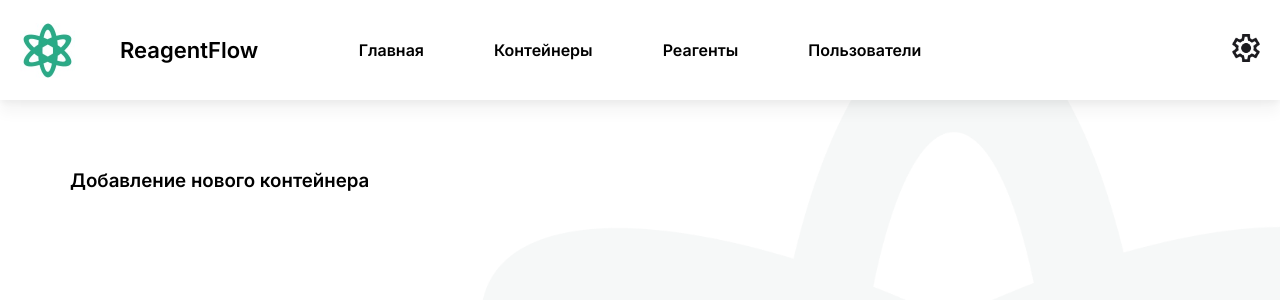
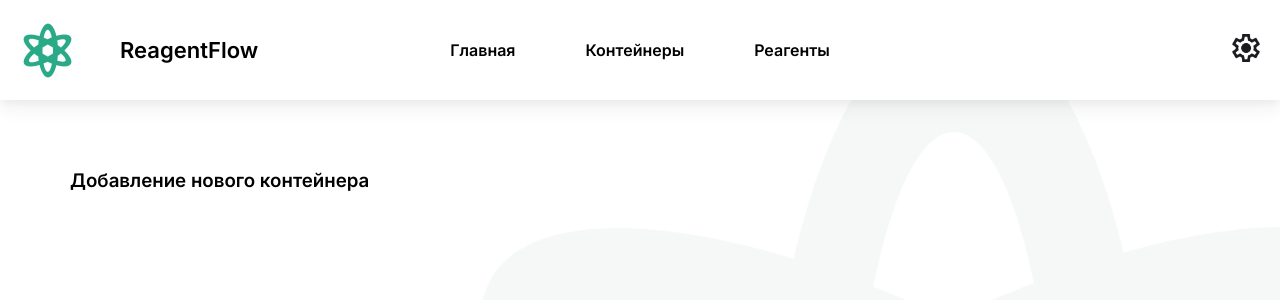
Before and after one commit to ReagentFlow/frontend, a React (Create React App) app: page / in a window 1280 px wide. Shown: the top 300 px of the page. Built offline with nearby package versions, Linux system fonts and the light colour scheme; sample sign-in values are in the browser's storage.

Commit message:
admin role and AdminRoute

```diff
--- a/src/App.jsx
+++ b/src/App.jsx
@@ -9,6 +9,7 @@ import ReagentsTable from './pages/ReagentsTable';
 import UsersTable from './pages/UsersTable';
 import Settings from './pages/Settings';
 import PrivateRoute from './components/routes/PrivateRoute';
+import AdminRoute from './components/routes/AdminRoute';
 import RedirectRoute from './components/routes/RedirectRoute';
 import { AuthProvider } from './components/auth/AuthContext';
 import './styles/App.css';
@@ -25,7 +26,7 @@ function App() {
                         <Route path="/register" element={<RedirectRoute><Register /></RedirectRoute>} />
                         <Route path="/reagents" element={<PrivateRoute><ReagentsTable /></PrivateRoute>} />
                         <Route path="/containers" element={<PrivateRoute><ContainersTable /></PrivateRoute>} />
-                        <Route path="/users" element={<PrivateRoute><UsersTable /></PrivateRoute>} />
+                        <Route path="/users" element={<AdminRoute><UsersTable /></AdminRoute>} />
                         <Route path="/settings" element={<PrivateRoute><Settings /></PrivateRoute>} />
                     </Routes>
                 </main>
--- a/src/components/auth/AuthContext.jsx
+++ b/src/components/auth/AuthContext.jsx
@@ -5,6 +5,9 @@ import API_URL from "../../constants/constants";
 const AuthContext = createContext();
 
 const AuthProvider = ({ children }) => {
+    const [isAuthenticated, setIsAuthenticated] = useState(false);
+    const [role, setRole] = useState(null);
+
     const [authTokens, setAuthTokens] = useState(() => {
         const tokens = localStorage.getItem('authTokens');
         try {
@@ -53,15 +56,24 @@ const AuthProvider = ({ children }) => {
         });
         setAuthTokens(response.data);
         setUser(response.data.access);
+        setIsAuthenticated(true);
         localStorage.setItem('authTokens', JSON.stringify(response.data));
         localStorage.setItem('user', JSON.stringify(response.data.access));
         axios.defaults.headers.common['Authorization'] = `Bearer ${response.data.access}`;
+        try {
+            const response = await axios.get(`${API_URL}auth/users/me/`);
+            setRole(response.data.role);
+        } catch (error) {
+            console.error('Error fetching user role:', error);
+        }
         return response;
     }
 
     const logout = () => {
         setAuthTokens(null);
         setUser(null);
+        setIsAuthenticated(false);
+        setRole(null);
         localStorage.removeItem('authTokens');
         localStorage.removeItem('user');
         delete axios.defaults.headers.common['Authorization'];
@@ -90,6 +102,8 @@ const AuthProvider = ({ children }) => {
     const contextData = {
         user,
         authTokens,
+        isAuthenticated,
+        role,
         register,
         login,
         logout,
--- /dev/null
+++ b/src/components/routes/AdminRoute.jsx
@@ -0,0 +1,16 @@
+import React, { useContext } from 'react';
+import { Navigate } from 'react-router-dom';
+import { AuthContext } from '../auth/AuthContext';
+
+const AdminRoute = ({ children }) => {
+    const { isAuthenticated, role } = useContext(AuthContext);
+    if (!isAuthenticated) {
+        return <Navigate to="/login" />;
+    }
+    if (role !== 'admin') {
+        return <Navigate to="/" />;
+    }
+    return children;
+};
+
+export default AdminRoute;
--- a/src/pages/Settings.jsx
+++ b/src/pages/Settings.jsx
@@ -6,7 +6,7 @@ import '../styles/Settings.css';
 import copyIcon from '../assets/copy-icon.png';
 
 function Settings() {
-    const { logout } = useContext(AuthContext);
+    const { logout, role } = useContext(AuthContext);
 
     const [user, setUser] = useState({
         fullName: '',
@@ -91,6 +91,7 @@ function Settings() {
                     <p><strong>Роль:</strong> {user.role}</p>
                 </div>
             </div>
+            {role === 'admin' && (
                 <div className='invite-codes-container'>
                     <h3>Пригласительные коды</h3>
                     <div className='invite-codes'>
@@ -107,6 +108,7 @@ function Settings() {
                         ))}
                     </div>
                 </div>
+            )}
             <div className="button-container">
                 <div className="action-buttons">
                     <button onClick={handleChangePassword}>Изменить пароль</button>
--- a/src/widgets/Header.jsx
+++ b/src/widgets/Header.jsx
@@ -6,7 +6,7 @@ import settingsIcon from '../assets/settings.png';
 import { AuthContext } from '../components/auth/AuthContext';
 
 function Header() {
-    const { user } = useContext(AuthContext);
+    const { user, role } = useContext(AuthContext);
 
     return (
         <div className="header">
@@ -20,7 +20,9 @@ function Header() {
                         <Link to="/" className="nav-link">Главная</Link>
                         <Link to="/containers" className="nav-link">Контейнеры</Link>
                         <Link to="/reagents" className="nav-link">Реагенты</Link>
-                        <Link to="/users" className="nav-link">Пользователи</Link>
+                        {role === 'admin' && (
+                            <Link to="/users" className="nav-link">Пользователи</Link>
+                        )}
                     </div>
                     <div className='right-section'>
                         <Link to="/settings" className="settings-button">
```
Lines whose indentation alone changed are shown as unchanged.
